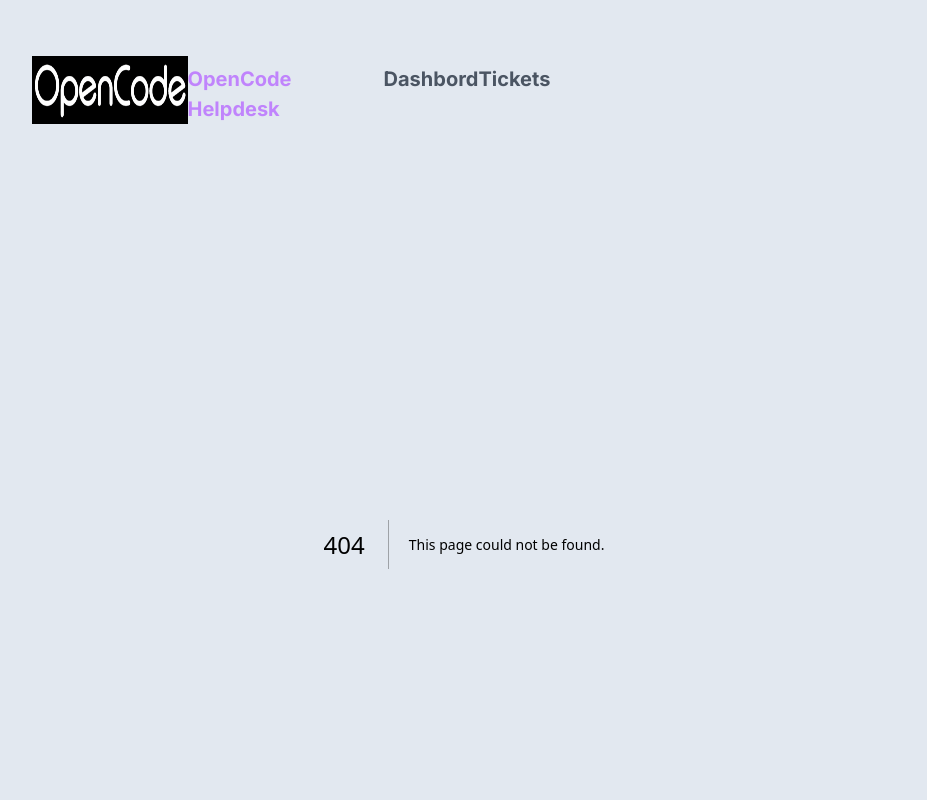
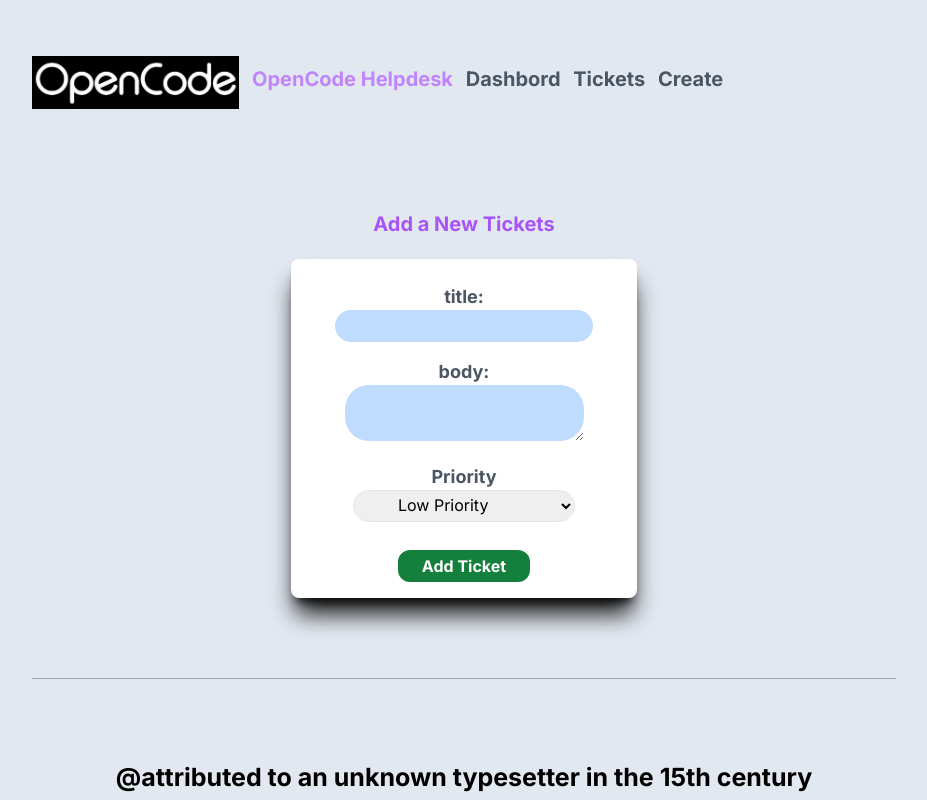
Before and after one commit to rmrady/small-project-next13, a Next.js app: page /create in a window 1280 px wide. Before the commit this address had no page. Shown: the top 800 px of the page, without its empty margins (176-1103 px from the left). Built offline with nearby package versions, Linux system fonts and the light colour scheme.

Commit message:
createForm

```diff
--- a/_data/db.json
+++ b/_data/db.json
@@ -1,36 +1,39 @@
 {
-    "tickets" : [
+  "tickets": [
     {
       "id": "1",
       "title": "publishers bundled",
-            "body" : "The meeting of two personalities is like the contact of twoThe passage experienced a surge in popularity during the 1960s when Letraset used it on their dry-transfer sheets, and again during the 90s as desktop publishers bundled the text with their software. Today it's seen all around the web; on templates, websites, and stock designs. Use our generator to get your own, or read on for the authoritative history of lorem ipsum.",
-            "priority" : "weak",
+      "body": "The meeting of two personalities is like the contact of twoThe passage experienced a surge in popularity during the 1960s when Letraset used it on their dry-transfer sheets, and again during the 90s as desktop publishers bundled the text with their software. Today it's seen all around the web; on templates, websites, and stock designs. Use our generator to get your own, or read on for the authoritative history of lorem ipsum.",
+      "priority": "weak",
       "user_email": "mona767@gmail.com"
-
     },
     {
       "id": "2",
       "title": "distract from the layout",
-            "body" : "The purpose of lorem ipsum is to create a natural looking block of text (sentence, paragraph, page, etc.) that doesn't distract from the layout. A practice not without controversy, laying out pages with meaningless filler text can be very useful when the focus is meant to be on design, not content.",
-            "priority" : "low",
+      "body": "The purpose of lorem ipsum is to create a natural looking block of text (sentence, paragraph, page, etc.) that doesn't distract from the layout. A practice not without controversy, laying out pages with meaningless filler text can be very useful when the focus is meant to be on design, not content.",
+      "priority": "low",
       "user_email": "mina767@gmail.com"
-
     },
     {
       "id": "3",
       "title": "The is attributed ",
-            "body" : "Lorem ipsum, or lipsum as it is sometimes known, is dummy text used in laying out print, graphic or web designs. The passage is attributed to an unknown typesetter in the 15th century who is thought to have scrambled parts of Cicero's De Finibus Bonorum et Malorum for use in a type specimen book. It usually begins with:",
-            "priority" : "medium",
+      "body": "Lorem ipsum, or lipsum as it is sometimes known, is dummy text used in laying out print, graphic or web designs. The passage is attributed to an unknown typesetter in the 15th century who is thought to have scrambled parts of Cicero's De Finibus Bonorum et Malorum for use in a type specimen book. It usually begins with:",
+      "priority": "medium",
       "user_email": "nima767@gmail.com"
-
     },
     {
       "id": "4",
       "title": "sara hi der",
-            "body" : "Until recently, the prevailing view assumed lorem ipsum was born as a nonsense text. “It's not Latin, though it looks like it, and it actually says nothing,” Before & After magazine answered a curious reader, “Its ‘words’ loosely approximate the frequency with which letters occur in English, which is why at a glance it looks pretty real.",
-            "priority" : "high",
+      "body": "Until recently, the prevailing view assumed lorem ipsum was born as a nonsense text. “It's not Latin, though it looks like it, and it actually says nothing,” Before & After magazine answered a curious reader, “Its ‘words’ loosely approximate the frequency with which letters occur in English, which is why at a glance it looks pretty real.",
+      "priority": "high",
       "user_email": "sara767@gmail.com"
-
+    },
+    {
+      "id": "354b",
+      "title": "ali",
+      "body": "asdfghjkqertyuixcvbnm,",
+      "priority": "low",
+      "user_email": "rmrady758@gmail.com"
     }
   ]
 }
--- a/app/components/footer.jsx
+++ b/app/components/footer.jsx
@@ -5,7 +5,6 @@ export default function Footer() {
     <div className="h-[200px] border-t border-gray-400 mt-20">
         <h2 className="text-[25px] font-bold text-center pt-20">@attributed to an unknown typesetter in the 15th century</h2>
 
-
     </div>
   )
 }
--- a/app/components/navbar.jsx
+++ b/app/components/navbar.jsx
@@ -6,11 +6,12 @@ import logo from '../../public/logo.png'
 export default function Navbar() {
   return (
     <div>
-        <ul className="w-[60%] flex justify-between text-[20px] font-bold text-gray-600 pt-14 pb-5">
+        <ul className="w-[80%] flex justify-between text-[20px] font-bold text-gray-600 pt-14 pb-5">
             <Image src={logo} className="w-[30%]"/>
             <li className="text-purple-400 pt-2">OpenCode Helpdesk</li>
             <li className="pt-2"><Link href="/">Dashbord</Link></li>
             <li className="pt-2"><Link href="/tickets">Tickets</Link></li>
+            <li className="pt-2"><Link href="/create">Create</Link></li>
 
         </ul>
     </div>
--- /dev/null
+++ b/app/create/createForm.jsx
@@ -0,0 +1,60 @@
+"use client"
+import { useState } from "react"
+import { useRouter } from "next/navigation"
+
+
+export default function CreateForm() {
+     const router = useRouter()
+
+     const [title , setTitle] = useState('')
+     const [body, setBody] = useState('')
+     const [priority , setPriority] = useState('low')
+     const [isloading , setIsloading] = useState(false)
+
+     const handleSubmit = async(e) =>{
+        e.preventDefault()
+        setIsloading(true)
+
+        const ticket = {
+            title, body, priority, user_email:"rmrady758@gmail.com"
+        }
+
+        const res = await fetch('http://localhost:4000/tickets',{
+            method: "POST",
+            headers: {"Content-Type" : "application/json"},
+            body: JSON.stringify(ticket)
+        })
+
+        if(res.status === 201){
+            router.refresh()
+            router.push('/tickets')
+        }
+     }
+  return (
+    <form onSubmit={handleSubmit} className="w-[40%] flex flex-col items-center bg-white rounded-lg shadow-xl shadow-neutral-950 p-4">
+        <label className="block text-center my-2">
+            <p className="font-bold text-[18px] text-gray-600">title:</p>
+            <input required type="text" onChange={(e)=> setTitle(e.target.value)} value={title} className="w-[100%] bg-blue-200 py-1 px-3 rounded-3xl"/>
+        </label>
+
+        <label className="block  text-center my-2" >
+            <p className="font-bold text-[18px] text-gray-600">body:</p>
+            <textarea required type="text" onChange={(e)=> setBody(e.target.value)} value={body} className="w-[100%] bg-blue-200 py-1 px-3 rounded-3xl"/>
+        </label>
+        <label className="block  text-center my-2" >
+            <p className="font-bold text-[18px] text-gray-600">Priority</p>
+            <select onChange={(e)=> setPriority(e.target.value)} value={priority} className="border border-gray-200 px-10 py-1 rounded-2xl">
+                <option value='low'>Low Priority</option>
+                <option value='medium'>medium Priority</option>
+                <option value='high'>high Priority</option>
+
+            </select>
+        </label>
+        <button disabled={isloading} className="text-center font-bold
+         bg-green-700 text-white rounded-xl px-6 py-1  mt-5">
+            {isloading && <span>Adding...</span>}
+            {!isloading && <span>Add Ticket</span>}
+        </button>
+    </form>
+  )
+}
--- /dev/null
+++ b/app/create/page.jsx
@@ -0,0 +1,12 @@
+
+import CreateForm from "./createForm";
+
+
+export default function CreateTicket() {
+  return (
+    <main className='flex flex-col items-center mt-20'>
+        <h2 className="text-center text-[20px] font-bold text-purple-500 mb-5">Add a New Tickets</h2>
+        <CreateForm/>
+    </main>
+  )
+}
--- a/app/tickets/[id]/page.jsx
+++ b/app/tickets/[id]/page.jsx
@@ -1,13 +1,13 @@
-import notFound from 'next/navigation'
+// import notFound from 'next/navigation'
 
-export async function generat() {
-  const res = await fetch('http://localhost:4000/tickets/')
-  const tickets = await res.json()
+// export async function generat() {
+//   const res = await fetch('http://localhost:4000/tickets/')
+//   const tickets = await res.json()
 
-  return tickets.map((val) =>({
-    id: val.id
-  }))
-}
+//   return tickets.map((val) =>({
+//     id: val.id
+//   }))
+// }
 
 
 
@@ -15,12 +15,12 @@ export async function generat() {
 async function getTickets(id){
     const res = await fetch('http://localhost:4000/tickets/' +  id,{
       next: {
-        revalidate: 10
+        revalidate: 1
       }
     })
-    if(!res.ok){
-      notFound()
-    }
+    // if(!res.ok){
+    //   notFound()
+    // }
     return res.json()
 }
 
```
Lines whose indentation alone changed are shown as unchanged.
